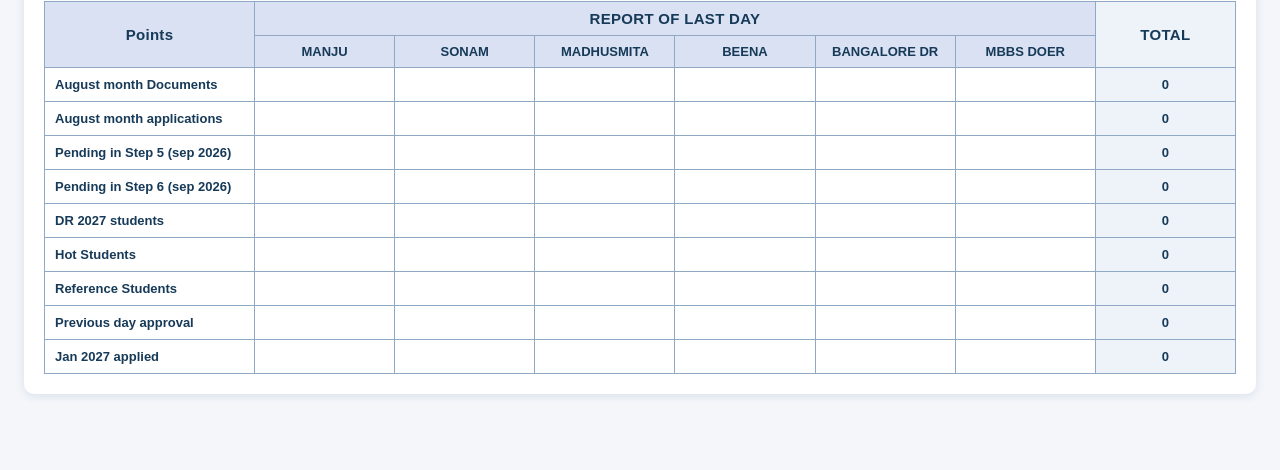
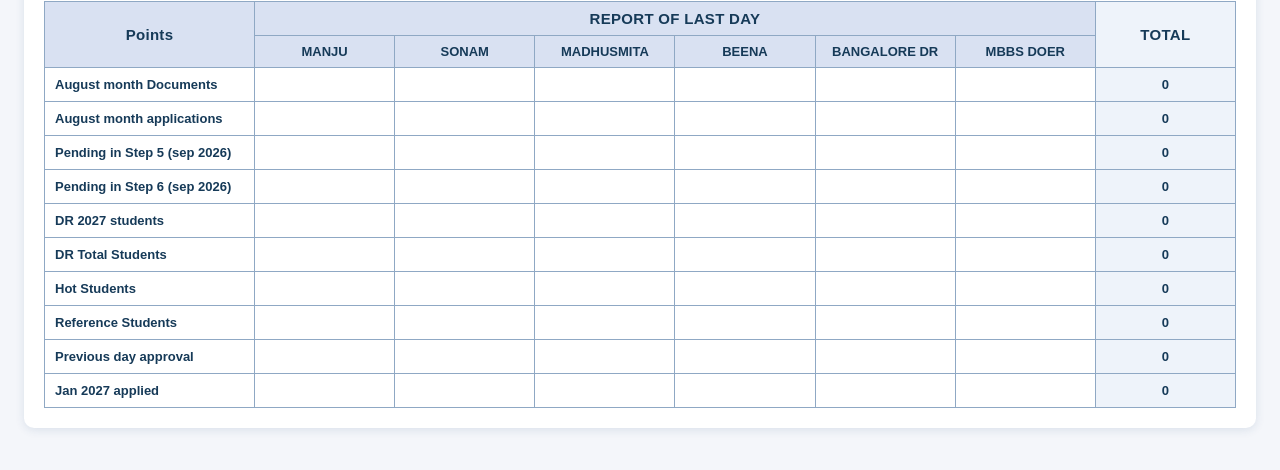
Before and after one commit to dme-nitin/sj-report, a plain HTML site: page index.html in a window 1280 px wide. Shown: the part 90-560 px from the top of the page. Drawn offline with Linux system fonts and the light colour scheme; no server answers.

Commit message:
Update index.html

```diff
--- a/index.html
+++ b/index.html
@@ -168,6 +168,7 @@ const points = [
   "Pending in Step 5 (sep 2026)",
   "Pending in Step 6 (sep 2026)",
   "DR 2027 students",
+  "DR Total Students",
   "Hot Students",
   "Reference Students",
   "Previous day approval",
```
